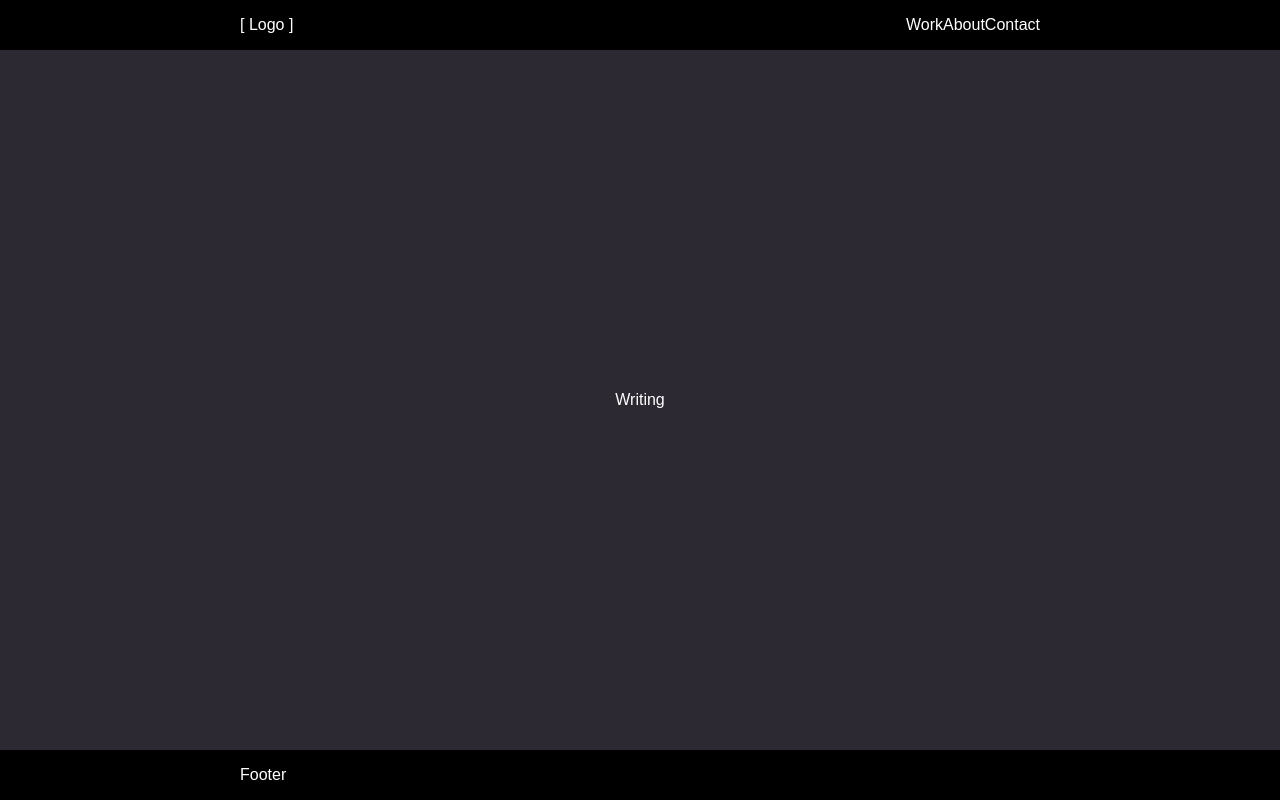
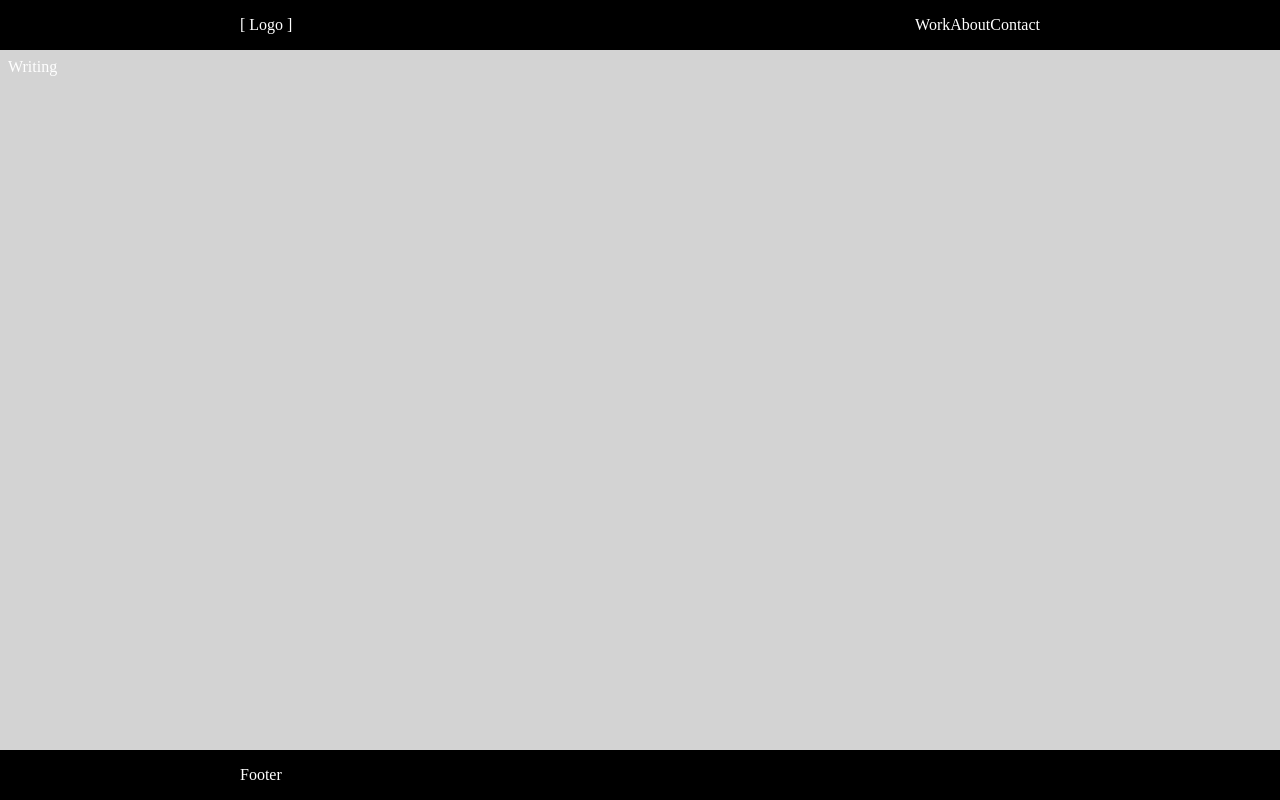
Before and after one commit to jimburch/portfolio, a React app: page /writing in a window 1280 px wide. Built offline with nearby package versions, Linux system fonts and the light colour scheme; no server answers; the HTML template or start-up script is replaced by a standard one.

Commit message:
setup app and page containers

```diff
--- /dev/null
+++ b/src/client/App.tsx
@@ -0,0 +1,39 @@
+import React, { useEffect } from "react";
+import { BrowserRouter as Router, Switch, Route } from "react-router-dom";
+import axios from "axios";
+
+import Navbar from "./components/Navbar";
+import Footer from "./components/Footer";
+import Home from "./views/Home";
+import Development from "./views/Development";
+import Writing from "./views/Writing";
+import AppContainer from "./components/AppContainer";
+import PageContainer from "./components/PageContainer";
+
+const App: React.FC = () => {
+  useEffect(() => {
+    const callBackend = async (): Promise<void> => {
+      const response = await axios.get("/api/hello");
+      console.log(response.data.message);
+    };
+    callBackend();
+  }, []);
+
+  return (
+    <AppContainer>
+      <Router>
+        <Navbar />
+        <PageContainer>
+          <Switch>
+            <Route exact path="/" component={Home} />
+            <Route exact path="/development" component={Development} />
+            <Route exact path="/writing" component={Writing} />
+          </Switch>
+        </PageContainer>
+        <Footer />
+      </Router>
+    </AppContainer>
+  );
+};
+
+export default App;
--- a/src/client/Main.tsx
+++ b/src/client/Main.tsx
@@ -1,44 +1,8 @@
-import React, { useEffect } from "react";
-import { BrowserRouter as Router, Switch, Route } from "react-router-dom";
-import { createUseStyles } from "react-jss";
-import axios from "axios";
-
-import Navbar from "./components/Navbar";
-import Footer from "./components/Footer";
-import Home from "./views/Home";
-import Development from "./views/Development";
-import Writing from "./views/Writing";
-
-import "./styles.css";
-
-const useStyles = createUseStyles({
-  root: {},
-});
+import React from "react";
+import App from "./App";
 
 const Main: React.FC = () => {
-  const classes = useStyles();
-
-  useEffect(() => {
-    const callBackend = async (): Promise<void> => {
-      const response = await axios.get("/api/hello");
-      console.log(response.data.message);
-    };
-    callBackend();
-  }, []);
-
-  return (
-    <Router>
-      <div className={classes.root}>
-        <Navbar />
-        <Switch>
-          <Route exact path="/" component={Home} />
-          <Route exact path="/development" component={Development} />
-          <Route exact path="/writing" component={Writing} />
-        </Switch>
-        <Footer />
-      </div>
-    </Router>
-  );
+  return <App />;
 };
 
 export default Main;
--- /dev/null
+++ b/src/client/components/AppContainer/index.tsx
@@ -0,0 +1,25 @@
+import React from "react";
+import { createUseStyles } from "react-jss";
+import { AppContainerProps } from "../../types";
+
+const useStyles = createUseStyles({
+  root: {
+    display: "flex",
+    flexDirection: "column",
+    justifyContent: "center",
+    alignItems: "center",
+  },
+  "@global": {
+    html: {
+      background: "lightgrey",
+      color: "white",
+    },
+  },
+});
+
+const AppContainer: React.FC<AppContainerProps> = ({ children }: any) => {
+  const classes = useStyles();
+  return <div className={classes.root}>{children}</div>;
+};
+
+export default AppContainer;
--- /dev/null
+++ b/src/client/components/PageContainer/index.tsx
@@ -0,0 +1,21 @@
+import React from "react";
+import { createUseStyles } from "react-jss";
+import { PageContainerProps } from "../../types";
+import { appStyles } from "../../constants/appStyles";
+
+const useStyles = createUseStyles({
+  root: {
+    width: "100%",
+    minHeight: `calc(100vh - ${
+      appStyles.navHeight + appStyles.footerHeight
+    }px)`,
+    marginTop: appStyles.navHeight,
+  },
+});
+
+const PageContainer: React.FC<PageContainerProps> = ({ children }: any) => {
+  const classes = useStyles();
+  return <div className={classes.root}>{children}</div>;
+};
+
+export default PageContainer;
--- /dev/null
+++ b/src/client/constants/appStyles.ts
@@ -0,0 +1,4 @@
+export const appStyles = {
+  navHeight: 50,
+  footerHeight: 50,
+};
--- /dev/null
+++ b/src/client/types/index.ts
@@ -0,0 +1,9 @@
+import { ReactNode } from "react";
+
+export interface AppContainerProps {
+  children: ReactNode;
+}
+
+export interface PageContainerProps {
+  children: ReactNode;
+}
```
